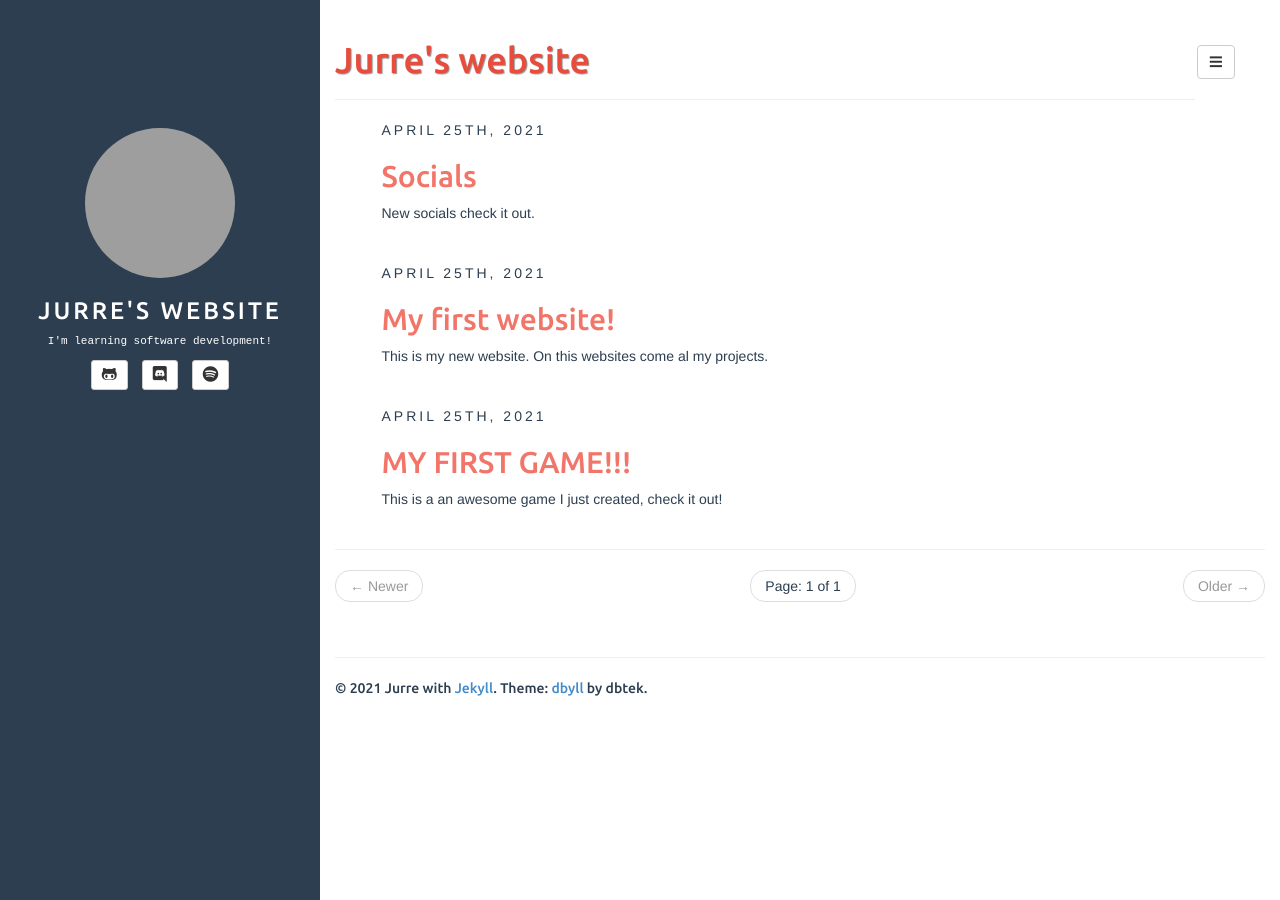
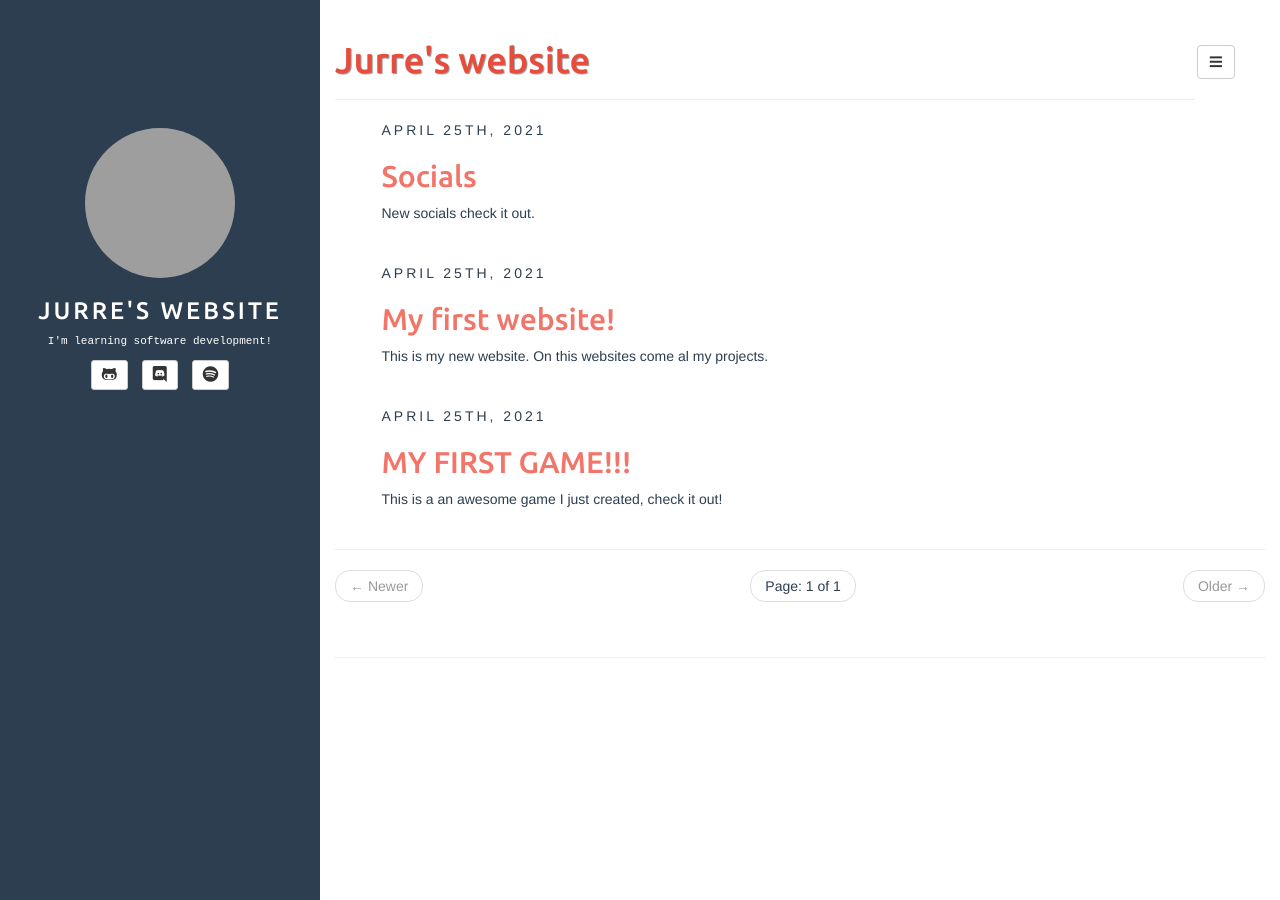
Before and after one commit to dbtek/dbyll, a Jekyll site: the page built from index.html, in a window 1280 px wide. Built offline with Jekyll 4.4.1, drawn with Linux system fonts in a browser that asks for light colours; the list of posts is cut into pages by our own code; grey boxes are pictures that could not be loaded.

Commit message:
Update default.html

```diff
--- a/_includes/default.html
+++ b/_includes/default.html
@@ -98,7 +98,6 @@
 		<footer>
 			<hr/>
 			 <p>
-				 &copy; {{ site.time | date: '%Y' }} {{ site.author.name }} with <a href="http://jekyllrb.com/">Jekyll</a>. Theme: <a href="https://github.com/dbtek/dbyll">dbyll</a> by dbtek.
 			</p>
 		</footer>
 	</div>
```
